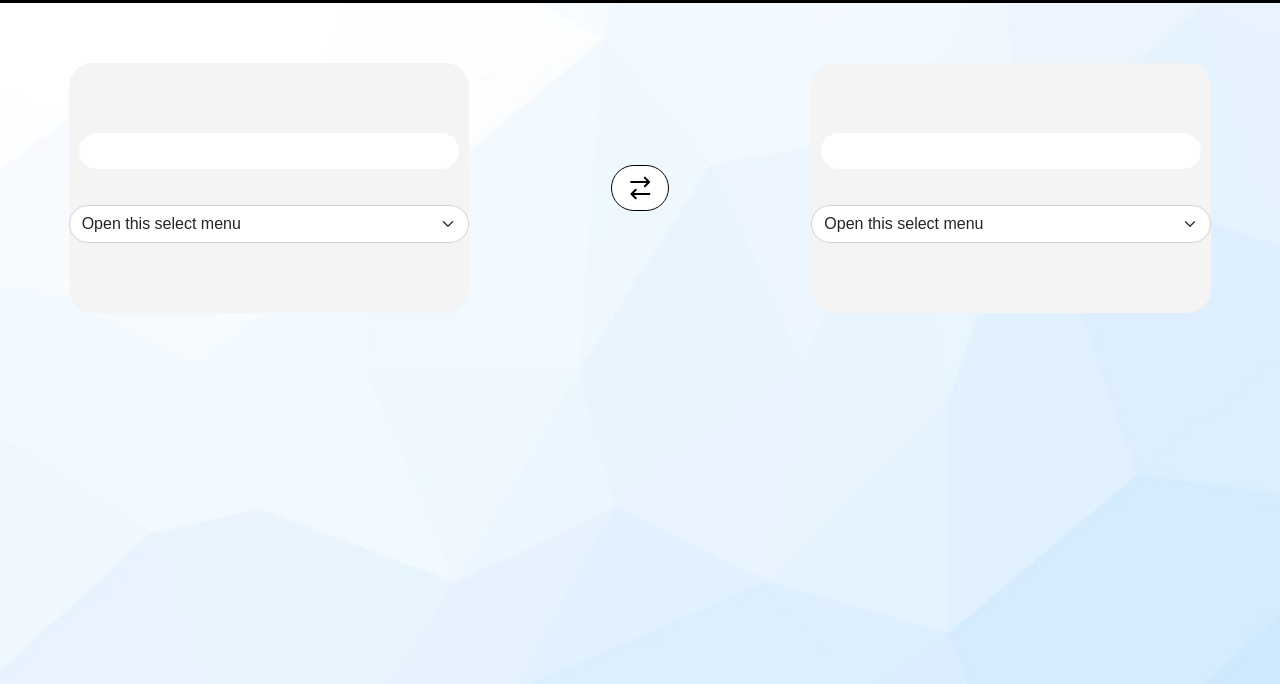
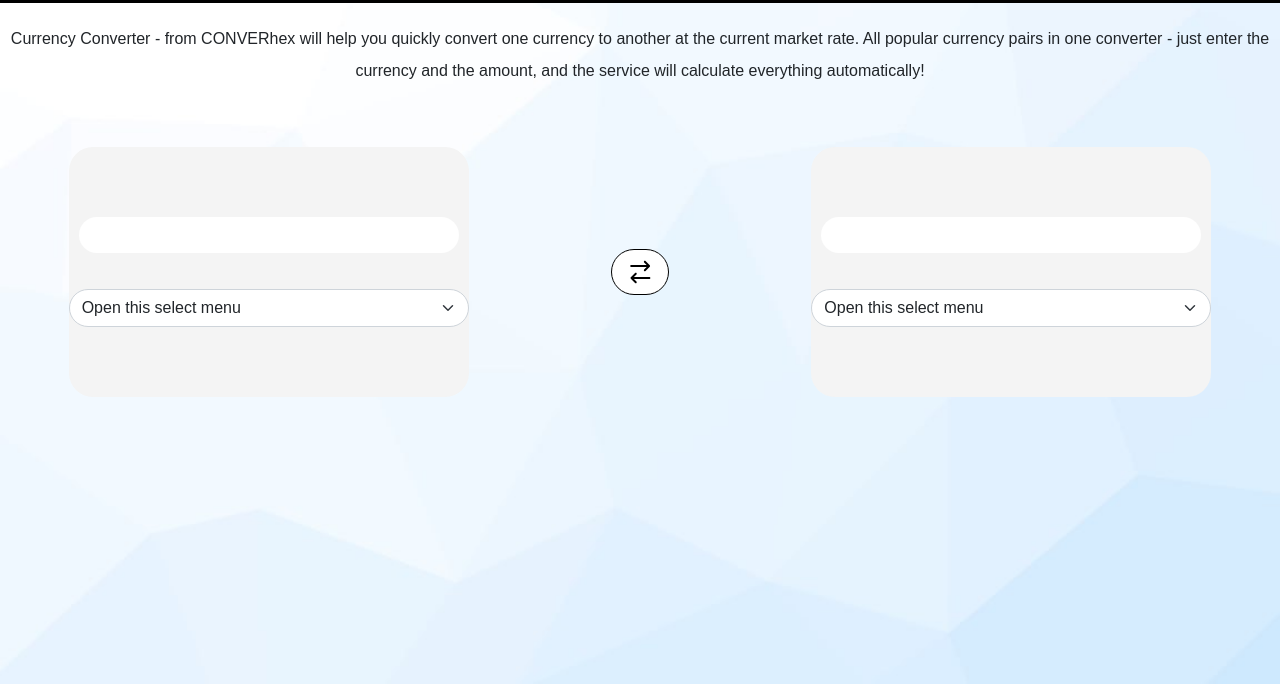
Before and after one commit to Goga-Rid/CONVERhex, a plain HTML site: page index.html in a window 1280 px wide. Shown: the part 116-800 px from the top of the page. Drawn offline with nearby package versions, Linux system fonts and the light colour scheme; a web font is replaced by a local one.

Commit message:
add text

```diff
--- a/index.html
+++ b/index.html
@@ -18,6 +18,10 @@
     </button>
     <!-- можно в button записать тег li и сделать возврат к этой же странице-->
   </div>
+
+  <!--Текст-->
+  <p>Currency Converter - from CONVERhex will help you quickly convert one currency to another at the current market rate. All popular currency pairs in one converter - just enter the currency and the amount, and the service will calculate everything automatically!</p>
+
 
   <div class="all-content">
       <div class="valute-cards">
--- a/style.css
+++ b/style.css
@@ -32,6 +32,14 @@ h1{
 .logo {
     width: 150px;
 }
+/*текст*/
+p {
+  text-align: center;
+  margin-top: 20px;
+  line-height: 2;
+}
+
+
 
 /*кнопка*/
 button{
```
